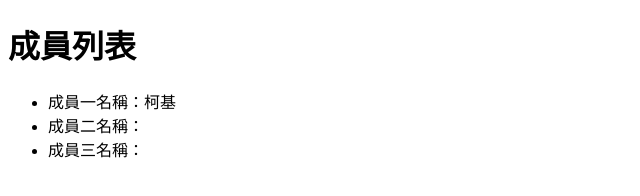
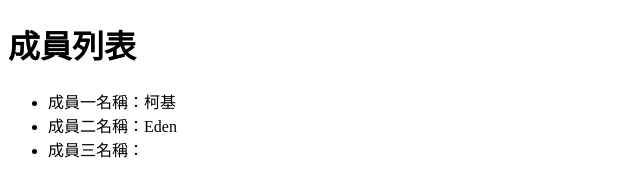
Before and after one commit to Uli1313/1019-1, a plain HTML site: page index.html in a window 1280 px wide. Shown: the full height of the page, 0-640 px from the left. Drawn offline with Linux system fonts and the light colour scheme.

Commit message:
新增成員2名稱

```diff
--- a/index.html
+++ b/index.html
@@ -9,7 +9,7 @@
     <h1>成員列表</h1>
     <ul>
       <li>成員一名稱：柯基</li>
-      <li>成員二名稱：</li>
+      <li>成員二名稱：Eden</li>
       <li>成員三名稱：</li>
     </ul>
   </body>
```
